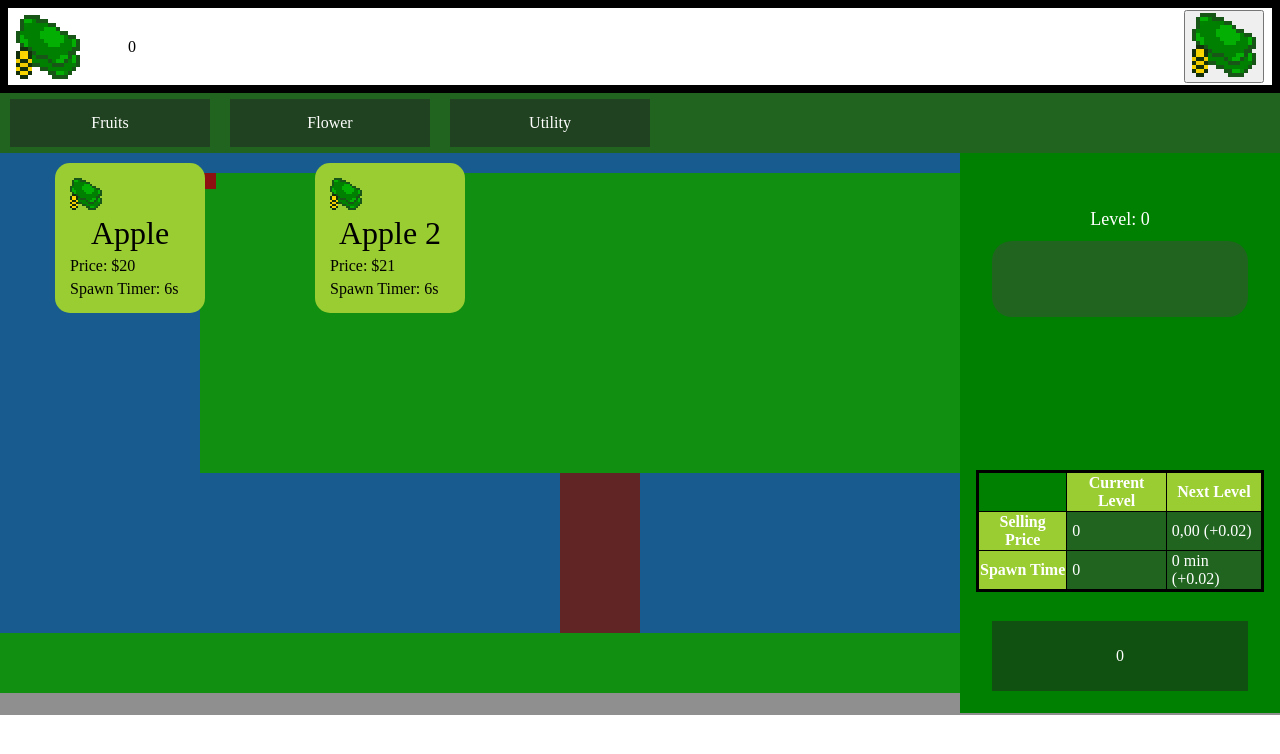
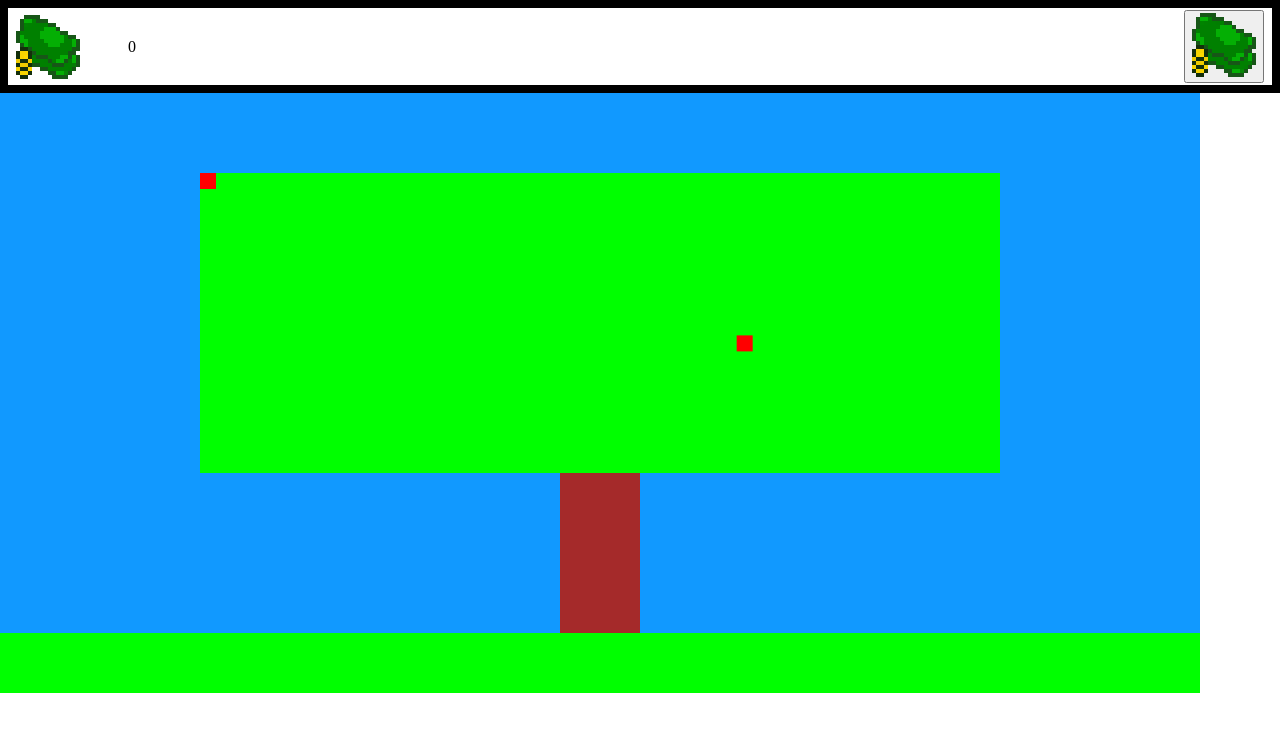
Before and after one commit to vitorjusto/Fruit-Farm, a React (Vite) app: page / in a window 1280 px wide. Shown: the top 754 px of the page. Built offline with nearby package versions, Linux system fonts and the light colour scheme.

Commit message:
create fruits spawners as globals

```diff
--- a/src/App.jsx
+++ b/src/App.jsx
@@ -1,19 +1,43 @@
-import { useState } from 'react'
+import { useState, useEffect, useRef } from 'react'
 import reactLogo from './assets/react.svg'
 import viteLogo from './assets/vite.svg'
 import heroImg from './assets/hero.png'
-import GameContent from './Controls/GameContent'
 import Hud from './Controls/Hud/Hud'
+import GameManager from "./Script/Managers/GameManager"
 
 function App() {
 
-	var [money, setMoney] = useState(0)
+	var [money, setMoney] = useState(0);
+	const canvasRef = useRef(null);
+	const gameRef = useRef(null);
+
+  	useEffect(() => {
+
+		const c = canvasRef.current;
+		if (!c) return;
+
+		canvas = c
+		gameManager = new GameManager(canvas, money, setMoney);
+		gameRef.current = gameManager;
+		gameManager.start();
+
+		return () => gameManager.stop();
+  	}, []);
+
+  	function onUserClick()
+  	{
+		gameManager.HarvestFruits()
+  	}
+
   return (
 	<>
 		<Hud money={money}/>
-		<GameContent money={money} setMoney={setMoney}/>
+		<canvas ref={canvasRef} id="game" width={1200} height={600} onClick={onUserClick} />
 	</>
   )
 }
 
+export let gameManager;
+export let canvas;
+
 export default App
--- a/src/Controls/GameContent.tsx
+++ /dev/null
@@ -1,27 +0,0 @@
-import { useEffect, useRef } from "react";
-import GameManager from "../Script/Managers/GameManager"
-
-export default function GameContent({money, setMoney}) {
-  	const canvasRef = useRef<HTMLCanvasElement>(null);
-  	const gameRef = useRef<GameManager | null>(null);
-
-  	useEffect(() => {
-
-		const canvas = canvasRef.current;
-		if (!canvas) return;
-
-		const game = new GameManager(canvas, money, setMoney);
-		gameRef.current = game;
-		game.start();
-
-		return () => game.stop();
-  	}, []);
-
-  	function onUserClick()
-  	{
-		gameRef.current.HarvestFruits()
-  	}
-
-
-  return <canvas ref={canvasRef} id="game" width={1200} height={600} onClick={onUserClick} />;
-}
--- a/src/Controls/Hud/Hud.tsx
+++ b/src/Controls/Hud/Hud.tsx
@@ -7,7 +7,7 @@ import {useState} from 'react'
 export default function Hud({money}) {
 
 
-	var [isOpen, setIsOpenShop] = useState(true)
+	var [isOpen, setIsOpenShop] = useState(false)
 
 	function onStoreButtonClick()
 	{
--- a/src/Controls/Store/StoreBaseContent.tsx
+++ b/src/Controls/Store/StoreBaseContent.tsx
@@ -3,6 +3,7 @@ import StoreItemButton from './StoreItemButton'
 import StoreFruitLateralContent from './StoreLateralContent'
 import {useState} from 'react'
 import FruitSpawner from '../../Script/Entites/Fruits/FruitSpawner'
+import { gameManager } from '../../App'
 
 export default function StoreBaseContent({visible}) {
 
@@ -27,6 +28,14 @@ export default function StoreBaseContent({visible}) {
 		setSelectedAvaliableBranchUpgrade(fruitSpawner.AvailableBranchUpgrade)
 	}
 
+	function fruitStoreButtons()
+	{
+		if(!gameManager)
+			return null
+
+		return gameManager.fruitManager.FruitsSpawners.map((x, i) => (<StoreItemButton onSelectedChanged={onClick} fruitSpawner={x}/>))
+	}
+
   	return (
 	<div style={{display: (visible? 'inline' :'none')}}>
 		<div className={'BaseControl'}>
@@ -37,8 +46,7 @@ export default function StoreBaseContent({visible}) {
 			</div>
 			<div className={'ControlContent'}>
 				<div className={'StoreButtonsBase'}>
-					<StoreItemButton onSelectedChanged={onClick} fruitSpawner={new FruitSpawner(null, null, "Apple", 2, "Simple Fruit", 20, 2)}/>
-					<StoreItemButton onSelectedChanged={onClick} fruitSpawner={new FruitSpawner(null, null, "Apple 2", 3, "Simple Fruit2", 21, 3)}/>
+					{fruitStoreButtons()}
 				</div>
 				<StoreFruitLateralContent
 						UpgradePrice={selectedUpgradePrice}
--- a/src/Script/Managers/FruitManager.js
+++ b/src/Script/Managers/FruitManager.js
@@ -7,7 +7,7 @@ export default class FruitManager
 
 	constructor(context, canvas)
 	{
-		this.FruitsSpawners.push(new FruitSpawner(context, canvas, '', 1, 'aa', 3, 1))
+		this.FruitsSpawners.push(new FruitSpawner(context, canvas, 'Apple', 1, 'Simple fruit, simple price', 3, 1))
 	}
 
 	Update(deltaTime)
```
